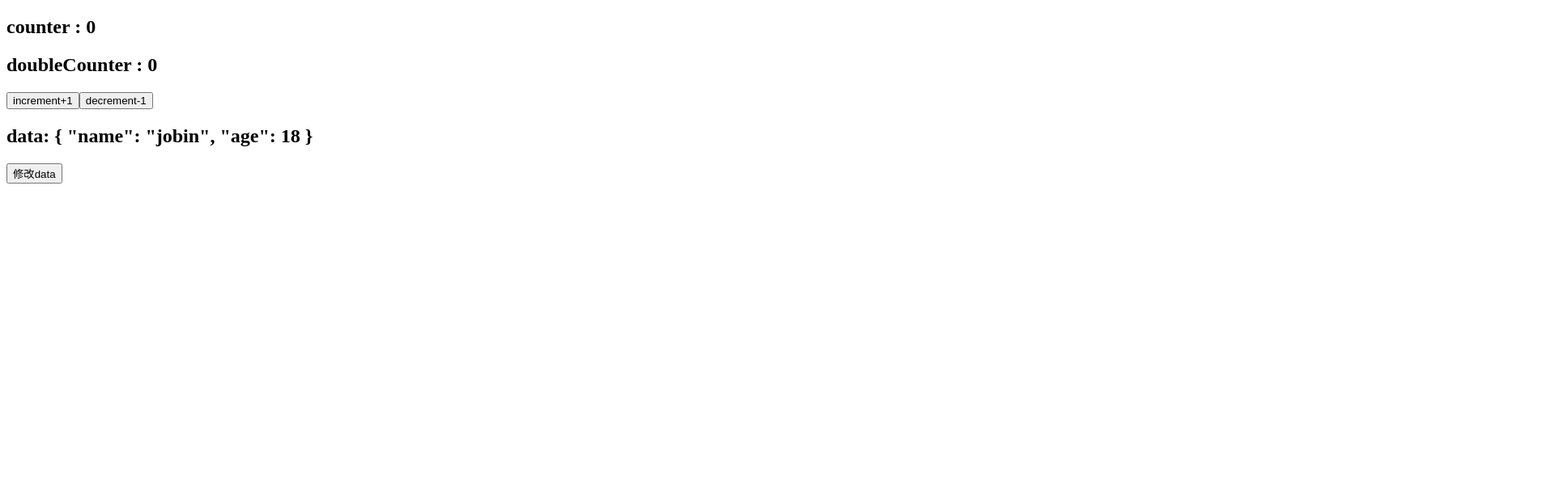
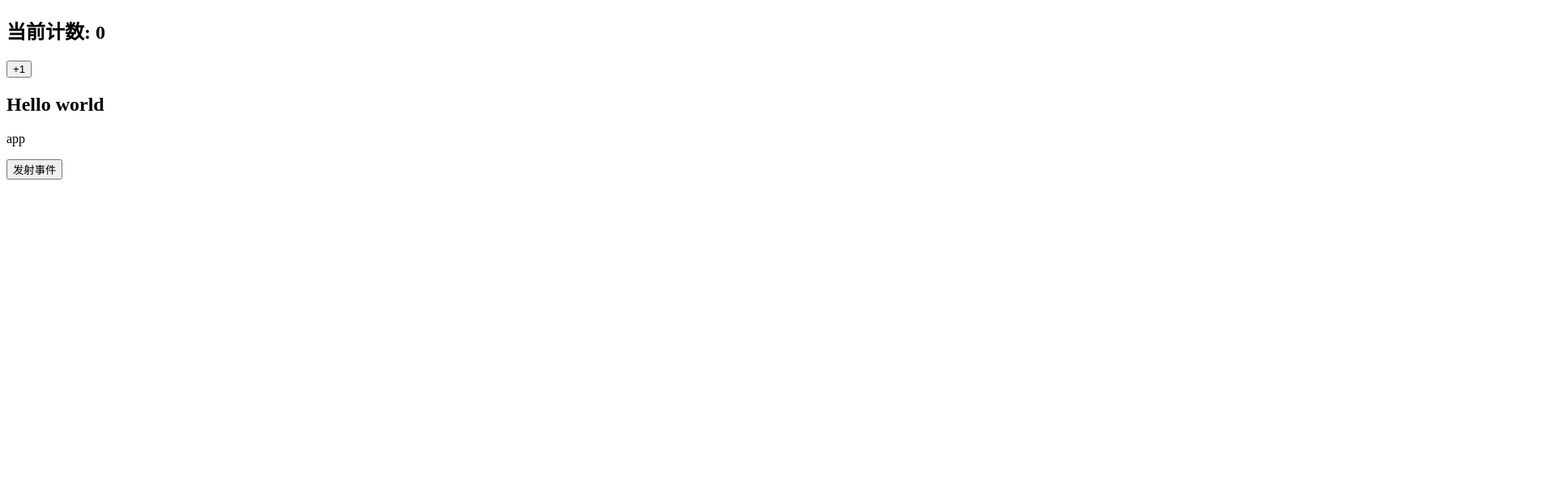
Before and after one commit to jobinben/Vue3-learning, a Vue app in the folder Vue3/: page / in a window 1280 px wide. Shown: the top 616 px of the page at 81% size, 1920 px wide, since content can reach past the window. Built offline with nearby package versions, Linux system fonts and the light colour scheme.

Commit message:
setup顶级编程方式

```diff
--- /dev/null
+++ b/Vue3/src/components/18_setup顶层编写方法/App.vue
@@ -0,0 +1,23 @@
+<!-- author: 大冰 -->
+<template>
+    <div>
+        <h2>当前计数: {{counter}}</h2>
+        <button @click="increment">+1</button>
+
+        <hello-world msg="app" @emitEvent="getEvent"></hello-world>
+    </div>
+</template>
+
+<script setup>
+import { ref } from 'vue'
+import HelloWorld from "./helloWorld.vue"
+
+const counter = ref(0)
+const increment = () => counter.value++
+const getEvent = (e) => {
+    console.log('来自helloworld.vue的信息: ', e)
+}
+</script>
+
+<style scoped>
+</style>
--- /dev/null
+++ b/Vue3/src/components/18_setup顶层编写方法/helloWorld.vue
@@ -0,0 +1,26 @@
+<!-- author: 大冰 -->
+<template>
+    <div>
+        <h2>Hello world</h2>
+        <p>{{ msg }}</p>
+        <button @click="emitHandle">发射事件</button>
+    </div>
+</template>
+
+<script setup>
+import { defineProps, defineEmits } from 'vue'
+const props = defineProps({
+    msg: {
+        type: String,
+        default: 'xxx',
+    },
+})
+const Emits = defineEmits(['emitEvent'])
+
+const emitHandle = () => {
+    Emits('emitEvent', 'jobin, come here from helloworld.vue')
+}
+</script>
+
+<style scoped>
+</style>
--- a/Vue3/src/main.js
+++ b/Vue3/src/main.js
@@ -1,4 +1,4 @@
 import { createApp } from "vue"
-import App from "./components/17_compositionApi的练习/App.vue"
+import App from "./components/18_setup顶层编写方法/App.vue"
 
 createApp(App).mount("#app")
```
